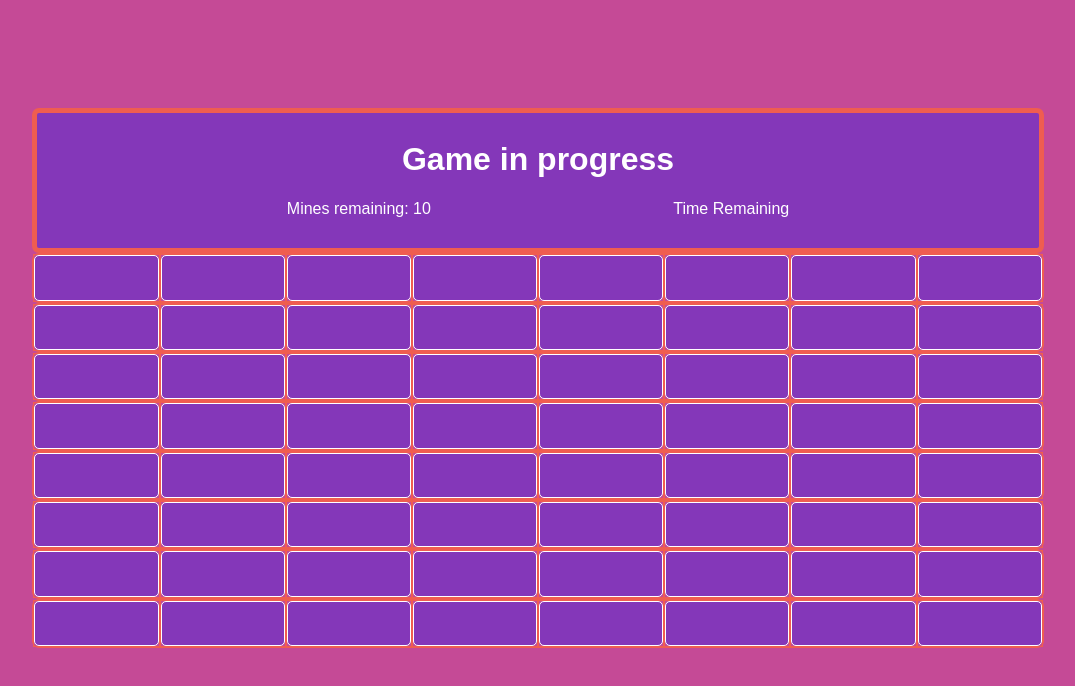
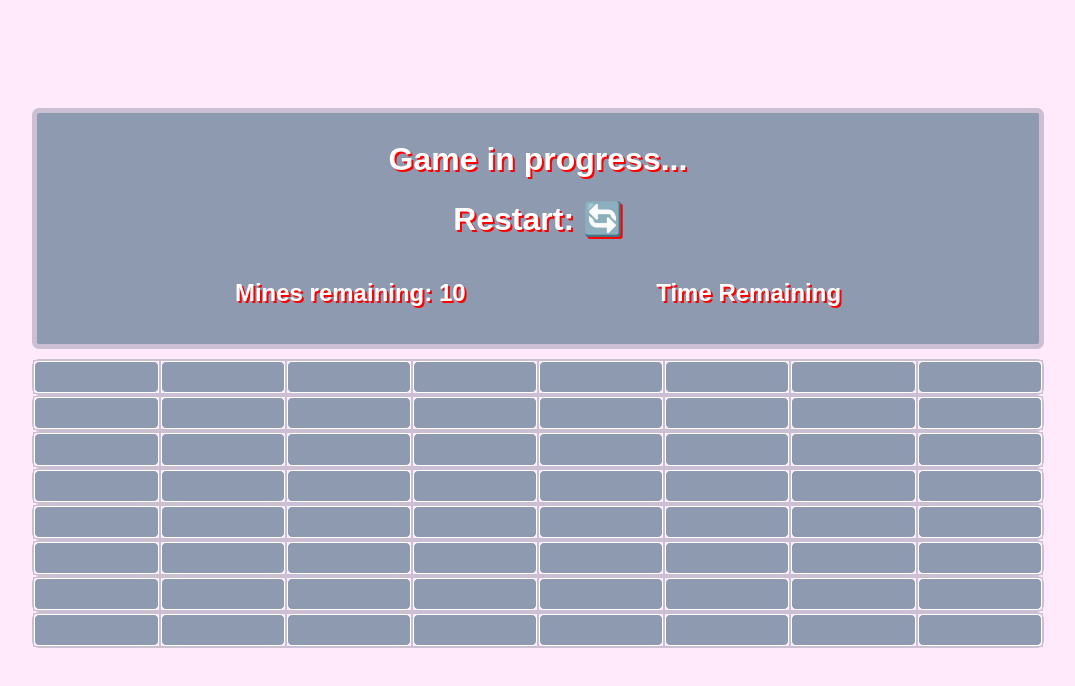
Before and after one commit to Domlr/minesweeper, a React (Create React App) app: page / in a window 1280 px wide. Shown: the top 686 px of the page, without its empty margins (102-1177 px from the left). Built offline with nearby package versions, Linux system fonts and the light colour scheme.

Commit message:
style changes

```diff
--- a/src/components/Board.scss
+++ b/src/components/Board.scss
@@ -34,6 +34,7 @@
 
   .game-info {
     margin-top: 100px;
+    margin-bottom: 10px;
     background-color: $primary-color;
     border-style: solid;
     border-width: 5px;
@@ -60,9 +61,13 @@
     border-radius: 5px;
     color: #fff;
     font-weight: 600;
-
+    transition: all 0.2s ease-in-out;
     &:focus {
       outline: none;
+    }
+    &:hover {
+      background: $base-color;
+      color: #000;
     }
   }
 
--- a/src/components/Board.tsx
+++ b/src/components/Board.tsx
@@ -16,9 +16,16 @@ type BoardProps = {
   mines: number;
 };
 
+enum GameStatus {
+  Lose = "You lost, try again?",
+  Win = "Congrats you win! Try again?",
+  InProgress = "Game in progress...",
+  InvalidParams = "Invalid game configuration: too many mines.",
+}
+
 const Board: React.FC<BoardProps> = ({ height, width, mines }) => {
   const [boardData, setBoardData] = useState<CellType[][]>([]);
-  const [gameStatus, setGameStatus] = useState<string>("Game in progress");
+  const [gameStatus, setGameStatus] = useState<string>(GameStatus.InProgress);
   const [mineCount, setMineCount] = useState<number>(mines);
   const [firstClick, setFirstClick] = useState(true);
 
@@ -26,9 +33,7 @@ const Board: React.FC<BoardProps> = ({ height, width, mines }) => {
 
   useEffect(() => {
     if (mines >= height * width) {
-      setGameStatus("Invalid game configuration: too many mines.");
-      console.log(gameStatus);
-      return;
+      return setGameStatus(GameStatus.InvalidParams);
     }
   }, [height, width, mines, gameStatus]);
 
@@ -53,6 +58,14 @@ const Board: React.FC<BoardProps> = ({ height, width, mines }) => {
     []
   );
 
+  const resetGame = useCallback(() => {
+    const data = initBoardData(height, width, mines);
+    setBoardData(data);
+    setGameStatus(GameStatus.InProgress);
+    setMineCount(mines);
+    setFirstClick(true);
+  }, [height, width, mines]);
+
   const revealEmpty = useCallback(
     (x: number, y: number, data: CellType[][]) => {
       let area = pointBoundaries(x, y, data, width, height);
@@ -76,12 +89,6 @@ const Board: React.FC<BoardProps> = ({ height, width, mines }) => {
   const handleCellClick = useCallback(
     (x: number, y: number) => {
       let updatedData = [...boardData];
-      console.log(
-        mineCount,
-        mines,
-        firstClick,
-        "this is the first click mines"
-      );
 
       // Plant mines on first click
       if (mineCount === mines && firstClick) {
@@ -93,7 +100,6 @@ const Board: React.FC<BoardProps> = ({ height, width, mines }) => {
           y
         );
         updatedData = updatedDataWithMines;
-        console.log(updatedData, "this is the updated data");
         setFirstClick(false);
       }
 
@@ -103,9 +109,8 @@ const Board: React.FC<BoardProps> = ({ height, width, mines }) => {
 
       // check if mine. game over if true
       if (updatedData[x][y].isMine) {
-        setGameStatus("You Lost.");
+        setGameStatus(GameStatus.Lose);
         revealBoard(boardData, setBoardData);
-        alert("game over");
       }
 
       updatedData[x][y].isFlagged = false;
@@ -117,9 +122,8 @@ const Board: React.FC<BoardProps> = ({ height, width, mines }) => {
 
       if (getHidden(updatedData).length === mines) {
         setMineCount(0);
-        setGameStatus("You Win.");
+        setGameStatus(GameStatus.Win);
         revealBoard(boardData, setBoardData);
-        alert("You Win");
       }
 
       setBoardData(updatedData);
@@ -159,9 +163,8 @@ const Board: React.FC<BoardProps> = ({ height, width, mines }) => {
         const FlagArray = getFlags(updatedData);
         if (JSON.stringify(mineArray) === JSON.stringify(FlagArray)) {
           setMineCount(0);
-          setGameStatus("You Win.");
+          setGameStatus(GameStatus.Win);
           revealBoard(boardData, setBoardData);
-          alert("You Win");
         }
       }
 
@@ -213,10 +216,15 @@ const Board: React.FC<BoardProps> = ({ height, width, mines }) => {
       <div className="game-info" style={{ gridColumn: `1/${width + 1}` }}>
         <div>
           <h1 className="game-status">{gameStatus}</h1>
+          <h1 onClick={resetGame}>Restart: 🔄</h1>
         </div>
         <div className="information">
-          <span className="mines">Mines remaining: {mineCount}</span>
-          <span className="timer">Time Remaining</span>
+          <span className="mines">
+            <h2>Mines remaining: {mineCount}</h2>
+          </span>
+          <span className="timer">
+            <h2>Time Remaining</h2>
+          </span>
         </div>
       </div>
       {renderBoard(boardData)}
--- a/src/components/Cell.tsx
+++ b/src/components/Cell.tsx
@@ -26,6 +26,35 @@ const Cell: React.FC<CellProps> = ({ value, onClick, cMenu }) => {
     return value.neighbour;
   }, [value.isRevealed, value.isFlagged, value.isMine, value.neighbour]);
 
+  const setValueColor = useMemo(() => {
+    if (value.neighbour === 1) {
+      return "blue";
+    }
+    if (value.neighbour === 2) {
+      return "green";
+    }
+    if (value.neighbour === 3) {
+      return "red";
+    }
+    if (value.neighbour === 4) {
+      return "purple";
+    }
+    if (value.neighbour === 5) {
+      return "maroon";
+    }
+    if (value.neighbour === 6) {
+      return "turquoise";
+    }
+    if (value.neighbour === 7) {
+      return "black";
+    }
+    if (value.neighbour === 8) {
+      return "gray";
+    } else {
+      return "";
+    }
+  }, [value.neighbour]);
+
   let className =
     "cell" +
     (value.isRevealed ? "" : " hidden") +
@@ -35,7 +64,20 @@ const Cell: React.FC<CellProps> = ({ value, onClick, cMenu }) => {
 
   return (
     <div onClick={onClick} className={className} onContextMenu={cMenu}>
-      <div style={{ height: "20px" }}>{getValue}</div>
+      <div
+        style={{
+          height: "20px",
+          textShadow: `${
+            !value.isFlagged &&
+            !value.isMine &&
+            value.isRevealed &&
+            "2px 2px white"
+          }`,
+          color: `${setValueColor}`,
+        }}
+      >
+        {getValue}
+      </div>
     </div>
   );
 };
--- a/src/components/HelperFunctions.tsx
+++ b/src/components/HelperFunctions.tsx
@@ -154,8 +154,6 @@ export const initBoardData = (
     data.push(row);
   }
 
-  console.log(data, "this is the data before a mine has been set");
-
   // Randomly add mines to the board
   let minesPlaced = 0;
   while (minesPlaced < mines) {
@@ -171,11 +169,8 @@ export const initBoardData = (
     }
   }
 
-  console.log("this is after");
-
   // Calculate the number of neighbouring mines for each cell
   data = getNeighbours(data, height, width);
-  console.log(data, "this is the data after a mine has been set");
   return data;
 };
 
--- a/src/index.scss
+++ b/src/index.scss
@@ -5,7 +5,7 @@
 }
 body {
   font-family: sans-serif;
-  background: #c54a96;
+  background: #feeafa;
   height: 100vh;
   position: relative;
 }
@@ -14,3 +14,12 @@ body {
   clear: both;
   content: "";
 }
+
+h1 {
+  text-shadow: 2px 2px #ff0000;
+}
+
+h2 {
+  text-shadow: 2px 2px #ff0000;
+  font-size: 1.5em;
+}
--- a/src/styles/_colors.scss
+++ b/src/styles/_colors.scss
@@ -1,4 +1,5 @@
 $base-color: #c6c6c6;
-$primary-color: #8437b9;
-$secondary-color: #ef5d50;
-$tertiary-color: #c54a96;
+$primary-color: #8e9aaf;
+$secondary-color: #cbc0d3;
+$tertiary-color: #efd3d7;
+$quaternary-color: #dee2ff;
```
